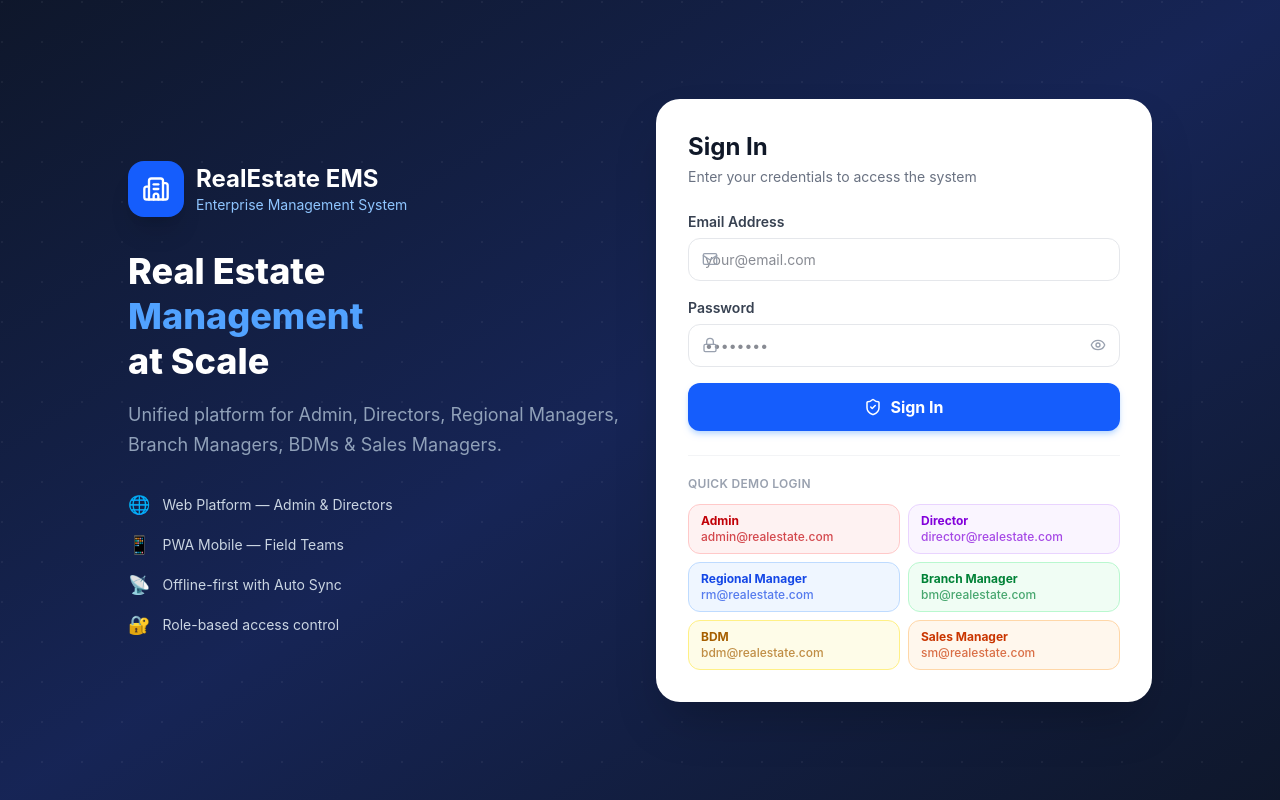
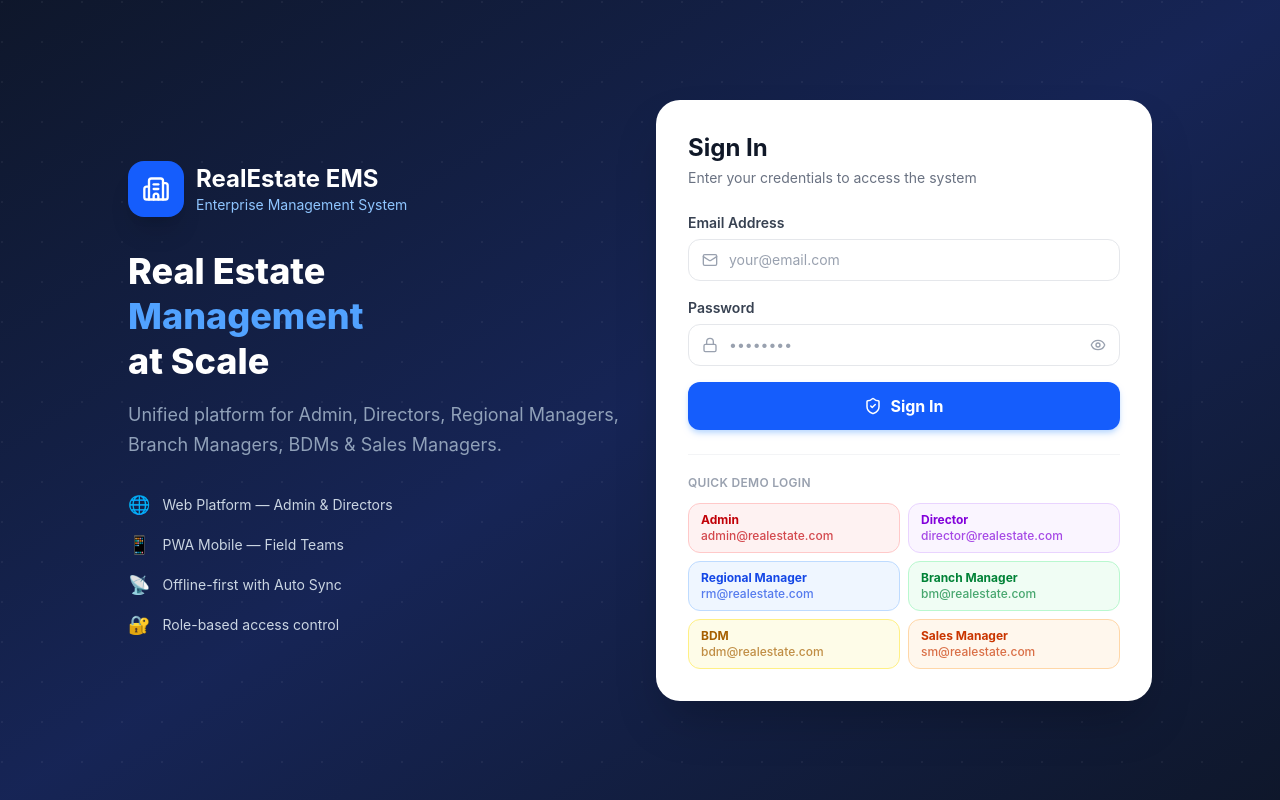
Before and after one commit to Luisant-git/Metrohomes_EMS, a React (Vite) app in the folder frontend/: page / in a window 1280 px wide. Built offline with nearby package versions, Linux system fonts and the light colour scheme.

Commit message:
Login page plceholder alignment fixed

```diff
--- a/frontend/src/pages/LoginPage.jsx
+++ b/frontend/src/pages/LoginPage.jsx
@@ -92,7 +92,7 @@ export default function LoginPage() {
                 <input
                   type="email" value={email} onChange={e => setEmail(e.target.value)}
                   placeholder="your@email.com" required
-                  className="input-field pl-10"
+                  className="w-full border border-gray-200 rounded-xl pl-10 pr-4 py-2.5 text-sm text-gray-900 placeholder-gray-400 bg-white outline-none transition-all duration-200 focus:border-blue-400 focus:ring-4 focus:ring-blue-100"
                 />
               </div>
             </div>
@@ -102,7 +102,8 @@ export default function LoginPage() {
                 <Lock size={16} className="absolute left-3.5 top-1/2 -translate-y-1/2 text-gray-400" />
                 <input
                   type={showPassword ? "text" : "password"} value={password} onChange={e => setPassword(e.target.value)}
-                  placeholder="••••••••" required className="input-field pl-10 pr-10"
+                  placeholder="••••••••" required
+                  className="w-full border border-gray-200 rounded-xl pl-10 pr-10 py-2.5 text-sm text-gray-900 placeholder-gray-400 bg-white outline-none transition-all duration-200 focus:border-blue-400 focus:ring-4 focus:ring-blue-100"
                 />
                 <button type="button" onClick={() => setShowPassword(p => !p)} className="absolute right-3.5 top-1/2 -translate-y-1/2 text-gray-400 hover:text-gray-600">
                   {showPassword ? <EyeOff size={16} /> : <Eye size={16} />}
```
